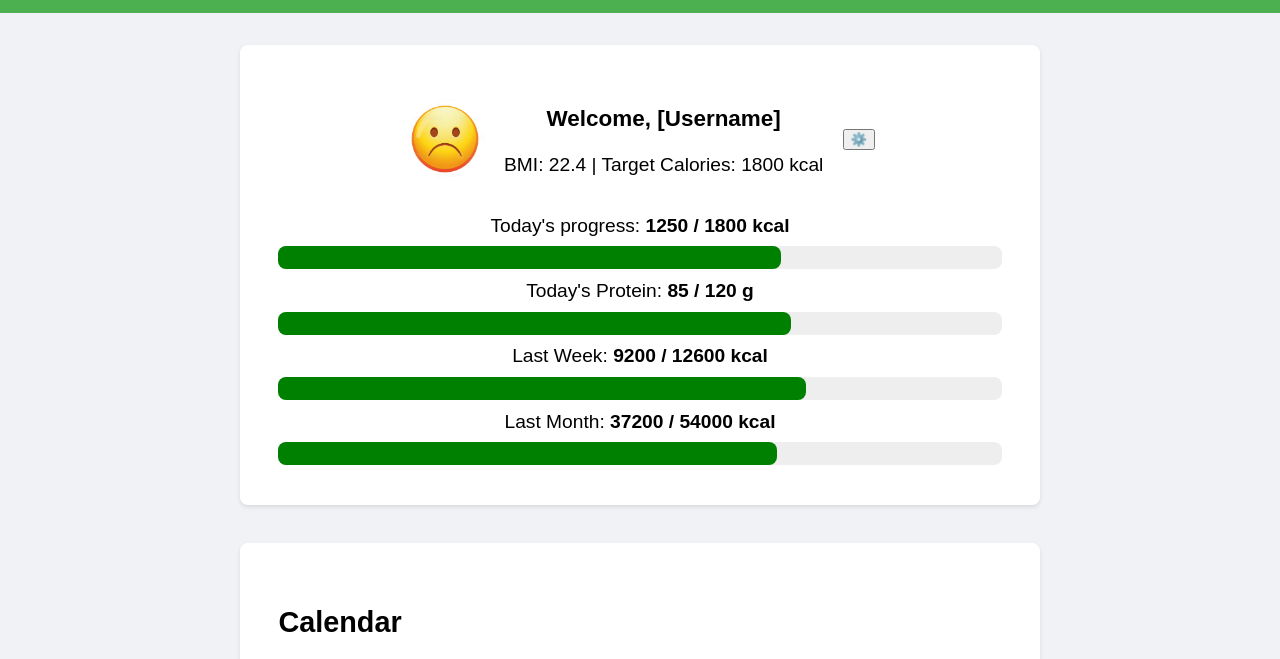
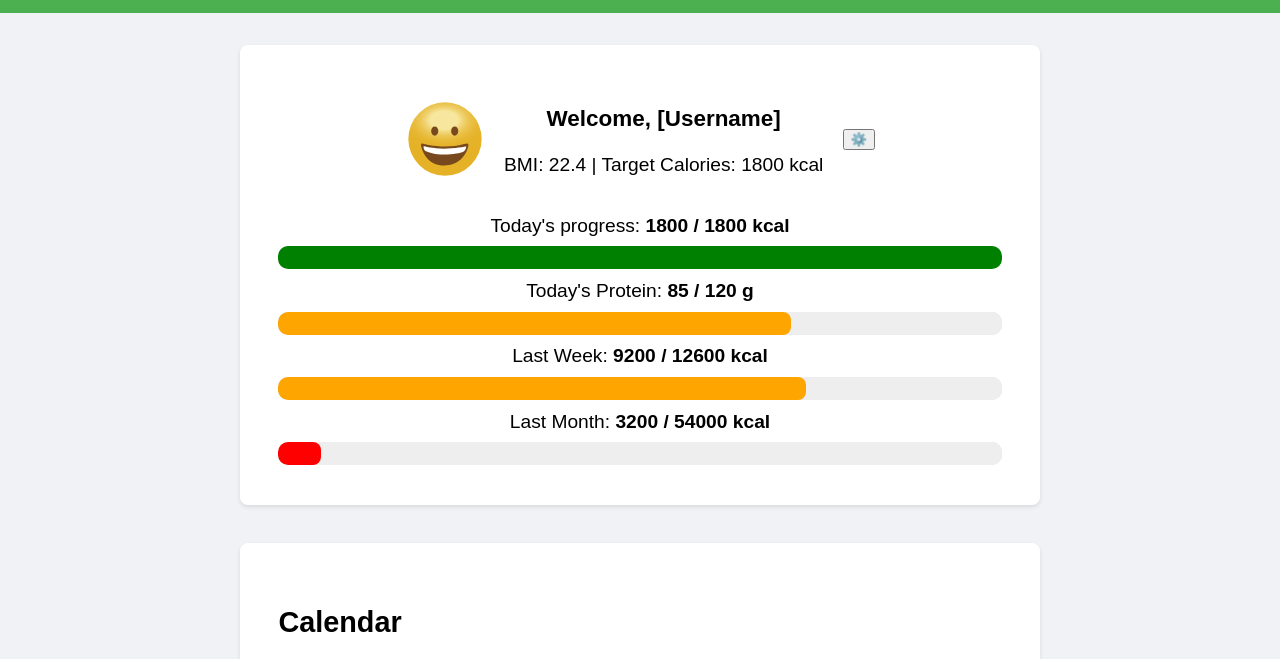
Before and after one commit to Hyemin375/webpro-diet, a plain HTML site: page frontend/html/index.html in a window 1280 px wide. Shown: the part 117-776 px from the top of the page. Drawn offline with Linux system fonts and the light colour scheme; no server answers; sample sign-in values are in the browser's storage.

Commit message:
feat: change progress bar color based on achievement rate

```diff
--- a/frontend/css/styles.css
+++ b/frontend/css/styles.css
@@ -131,6 +131,45 @@ section {
   width: 100%;
   height: 1.2em;
   appearance: none;
+}
+
+
+
+
+
+/* 공통 progress 스타일 */
+.progress-bar {
+  width: 100%;
+  height: 20px;
+  border-radius: 10px;
+  background-color: #e0e0e0;
+  appearance: none;
+  -webkit-appearance: none;
+  overflow: hidden;
+  --bar-color: green;
+}
+
+/* 파이어폭스용 */
+.progress-bar::-moz-progress-bar {
+  background-color: var(--bar-color, green);
+}
+
+/* 크롬/엣지용 */
+.progress-bar::-webkit-progress-value {
+  background-color: var(--bar-color, green);
+}
+.progress-bar::-webkit-progress-bar {
+  background-color: #e0e0e0;
+}
+.progress-bar::-webkit-progress-value {
+  background-color: var(--bar-color);
+}
+.progress-bar::-webkit-progress-bar {
+  background-color: #eee;
+}
+
+.progress-bar::-moz-progress-bar {
+  background-color: var(--bar-color);
 }
 
 /* 캘린더 스타일 */
--- a/frontend/html/index.html
+++ b/frontend/html/index.html
@@ -40,17 +40,19 @@
       </div>
 
       <div class="goal-status">
-        <p>Today's progress: <strong><span id="today-val">1250</span> / <span id="target-val">1800</span> kcal</strong></p>
-        <progress class="progress-bar" value="1250" max="1800"></progress>
+        <p>Today's progress: <strong><span class="curr-val">1800</span> / <span class="max-val">1800</span> kcal</strong></p>
+        <progress class="progress-bar" value="1800" max="1800"></progress>
 
-        <p>Today's Protein: <strong>85 / 120 g</strong></p>
+        <p>Today's Protein: <strong><span class="curr-val">85</span> / <span class="max-val">120</span> g</strong></p>
         <progress class="progress-bar" value="85" max="120"></progress>
 
-        <p>Last Week: <strong>9200 / 12600 kcal</strong></p>
+        <p>Last Week: <strong><span class="curr-val">9200</span> / <span class="max-val">12600</span> kcal</strong></p>
         <progress class="progress-bar" value="9200" max="12600"></progress>
 
-        <p>Last Month: <strong>37200 / 54000 kcal</strong></p>
-        <progress class="progress-bar" value="37200" max="54000"></progress>
+        <p>Last Month: <strong><span class="curr-val">3200</span> / <span class="max-val">54000</span> kcal</strong></p>
+        <progress class="progress-bar" value="3200" max="54000"></progress>
+
+
       </div>
     </section>
 
--- a/frontend/script/script.js
+++ b/frontend/script/script.js
@@ -1,14 +1,22 @@
 window.addEventListener("DOMContentLoaded", () => {
-  const todayVal = parseInt(document.getElementById("today-val").textContent);
-  const targetVal = parseInt(document.getElementById("target-val").textContent);
-  const avatarImg = document.getElementById("avatar-img");
+  const avatar = document.getElementById("avatar-img");
+  const firstCurrVal = document.querySelector(".curr-val");
+  const firstMaxVal = document.querySelector(".max-val");
 
-  if (todayVal < targetVal) {
-    avatarImg.src = "sad.webp";
-  } else {
-    avatarImg.src = "happy.svg";
-  }
+  if (!avatar || !firstCurrVal || !firstMaxVal) return;
+
+  const today = parseFloat(firstCurrVal.textContent.trim());
+  const target = parseFloat(firstMaxVal.textContent.trim());
+
+  if (isNaN(today) || isNaN(target) || target === 0) return;
+
+  const percent = (today / target) * 100;
+
+  avatar.src = Math.round(percent) >= 100 ? "happy.svg" : "sad.webp";
 });
+
+
+
 
 
 let currentDate = new Date();
@@ -158,3 +166,29 @@ document.addEventListener('DOMContentLoaded', () => {
   });
 
 });
+
+function applyIndividualProgressColors() {
+  const progressBars = document.querySelectorAll('.progress-bar');
+
+  progressBars.forEach((bar) => {
+    const container = bar.previousElementSibling; // 바로 위에 <p> 요소
+
+    const currSpan = container.querySelector('.curr-val');
+    const maxSpan = container.querySelector('.max-val');
+
+    if (!currSpan || !maxSpan) return;
+
+    const curr = parseFloat(currSpan.textContent);
+    const max = parseFloat(maxSpan.textContent);
+    const percent = (curr / max) * 100;
+
+    let color;
+    if (percent <= 40) color = 'red';
+    else if (percent < 100) color = 'orange';
+    else if (percent == 100) color = 'green';
+    else color = 'green';
+
+    bar.style.setProperty('--bar-color', color);
+  });
+}
+applyIndividualProgressColors();
```
